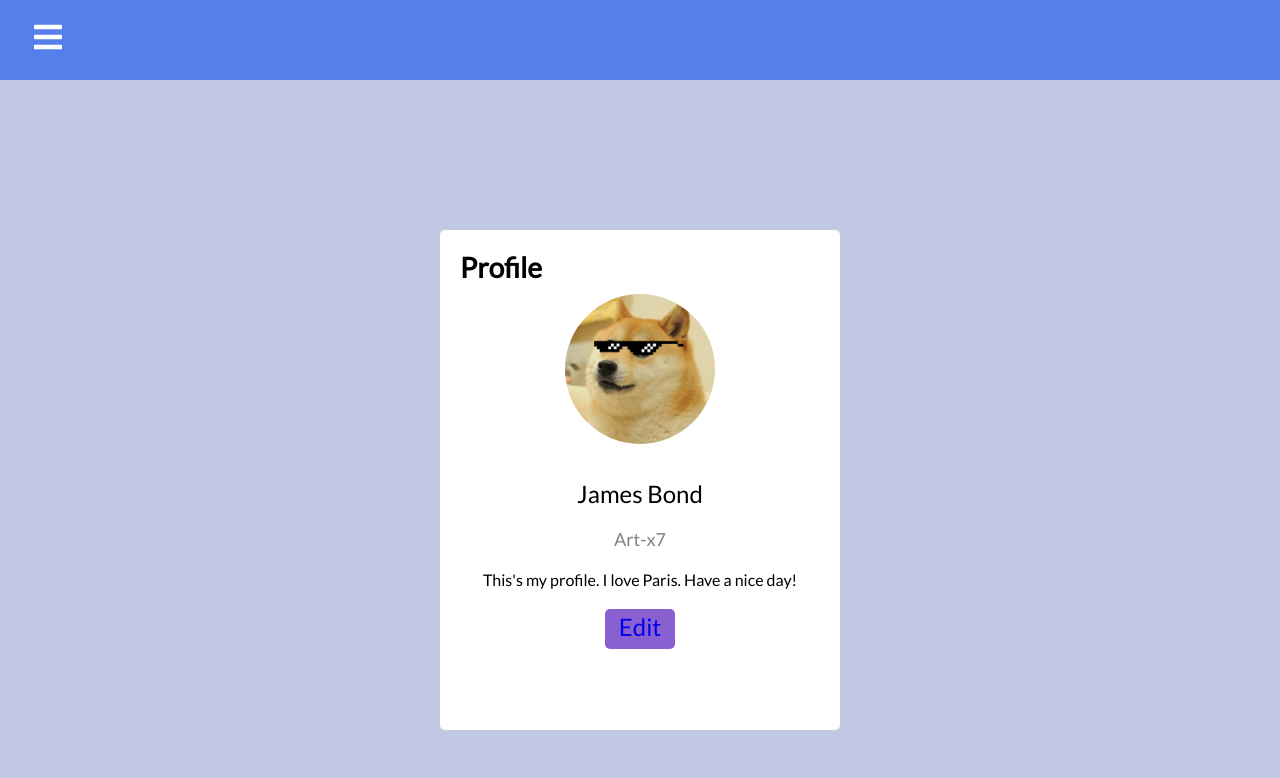
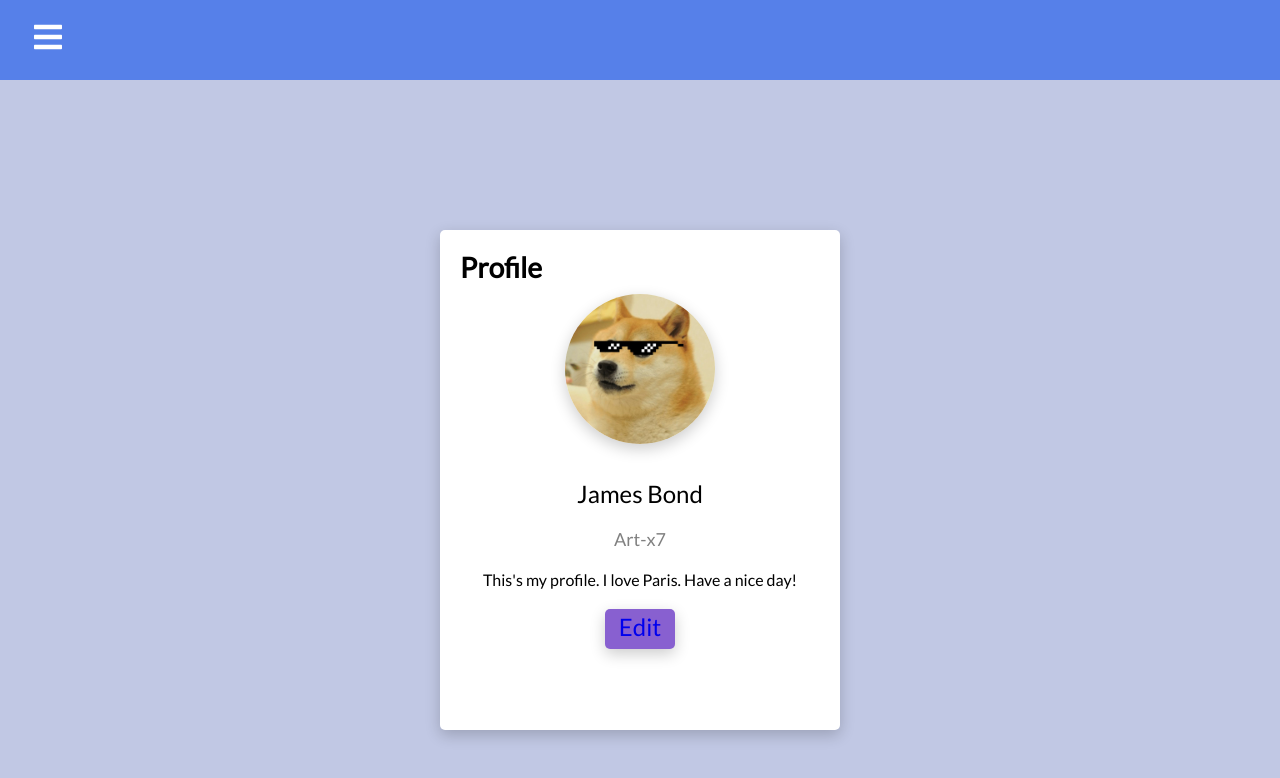
Before and after one commit to art-x7/react-messenger, a React (Vite) app: page /profile in a window 1280 px wide. Shown: the top 778 px of the page. Built offline with nearby package versions, Linux system fonts and the light colour scheme.

Commit message:
profile fix

```diff
--- a/src/pages/Profile.css
+++ b/src/pages/Profile.css
@@ -7,6 +7,7 @@
   padding: 20px;
   border-radius: 5px;
   text-decoration: none;
+  box-shadow: 0 5px 15px 0 rgba(0,0,0,0.2)
 }
 
 .profileTitle {
@@ -18,6 +19,7 @@
   height: 150px;
   border-radius: 50%;
   margin: 10px;
+  box-shadow: 0 5px 15px 0 rgba(0,0,0,0.2)
 }
 
 .topCard, .midCard, .botCard, .btnCard {
@@ -44,4 +46,5 @@
   background-color: #8860D0;
   color: white;
   text-decoration: none;
+  box-shadow: 0 5px 15px 0 rgba(0,0,0,0.2)
 }
--- a/src/pages/Team.css
+++ b/src/pages/Team.css
@@ -38,6 +38,7 @@
   width: 200px;
   height: 200px;
   border-radius: 5px;
+  box-shadow: 0 4px 8px 0 rgba(0, 0, 0, 0.2);
 }
 
 .title {
```
